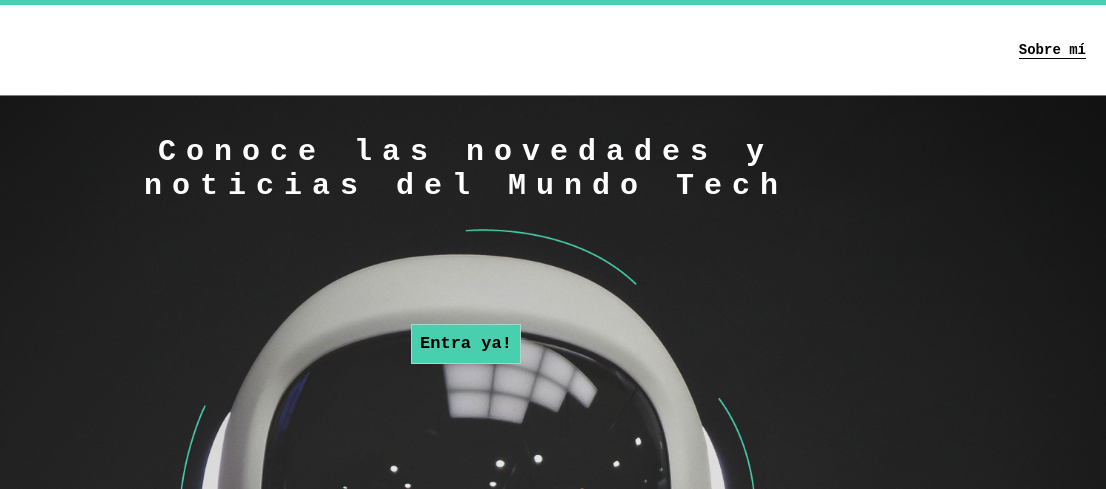
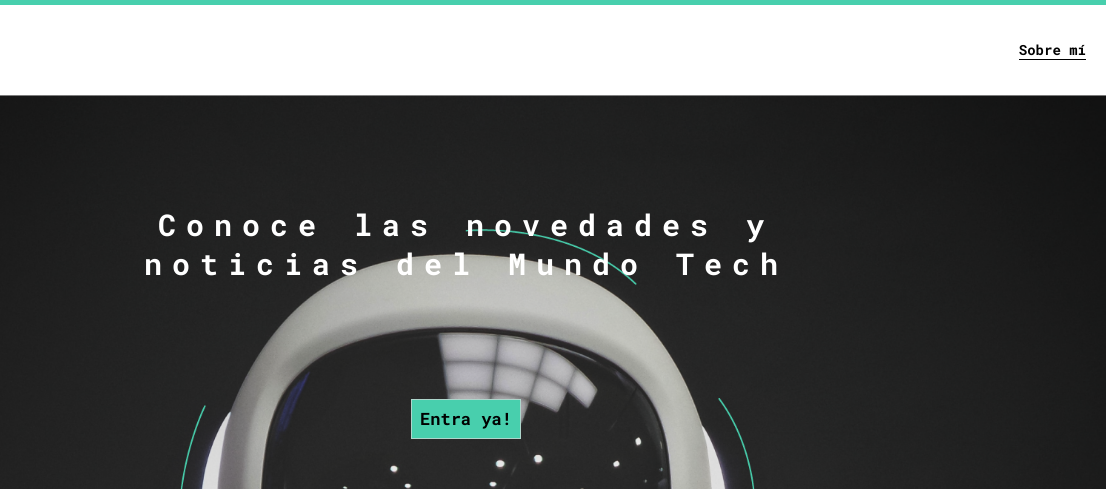
Before and after one commit to CarlosMarioToro/Blog, a plain HTML site: page index.html in a window 1280 px wide. Shown: the part 45-534 px from the top of the page, 174-1280 px from the left. Drawn offline with Linux system fonts and the light colour scheme.

Commit message:
Clase 11

```diff
--- a/css/main.css
+++ b/css/main.css
@@ -1,4 +1,5 @@
-@import url('https://fonts.googleapis.com/css2?family=Roboto:wght@300;400;700&display=swap');
+@import url('https://fonts.googleapis.com/css2?family=Roboto+Mono:wght@400;500;700&family=Roboto+Slab:wght@400;700&family=Roboto:wght@400;500;700;900&display=swap');
+
 * {
     box-sizing: border-box;
     margin: 0;
@@ -84,9 +85,11 @@ nav .profile-link a {
     margin-top: 40px;
 }
 .home-main-text {
+    font-family: 'Roboto Mono', monospace;
     font-size: 3rem;
     font-weight: bold;
     letter-spacing: 10px;
+    margin-top: 70px;
     color: white;
     text-align: center;
 }
@@ -94,6 +97,7 @@ nav .profile-link a {
     font-family: 'Roboto mono', monospace;
     width: 110px;
     height: 40px;
+    margin-top: 70px;
     background: #48cfad;
     text-align: center;
     font-weight: 700;
```
